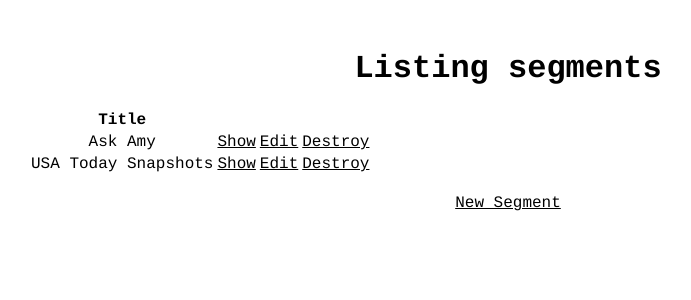
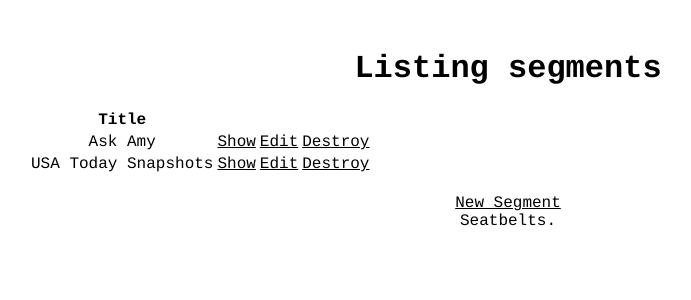
Before and after one commit to nate-r-a/uhh-yeah-timestamps, a Rails app: page /segments in a window 1280 px wide. Shown: the top 300 px of the page, without its empty margins (132-823 px from the left). Run offline with Rails 7, Linux system fonts and the light colour scheme; data comes from the database, SQL or seed files in the repository; style sheets or scripts are compiled from the project's sources.

Commit message:
Seatbelts

```diff
--- a/app/views/layouts/application.html.haml
+++ b/app/views/layouts/application.html.haml
@@ -10,3 +10,4 @@
     // = javascript_include_tag :defaults
   %body
     = yield
+.seatbelts Seatbelts.
```
